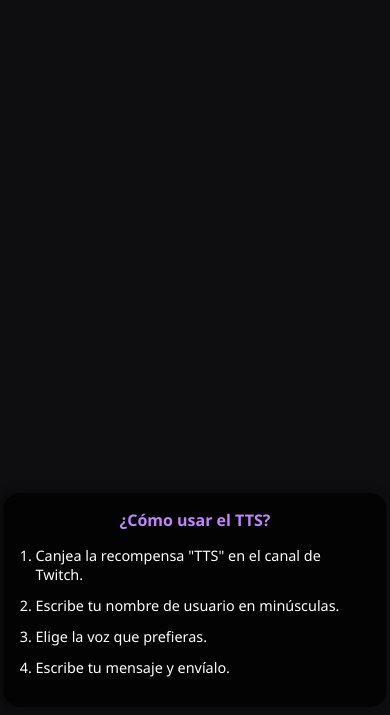
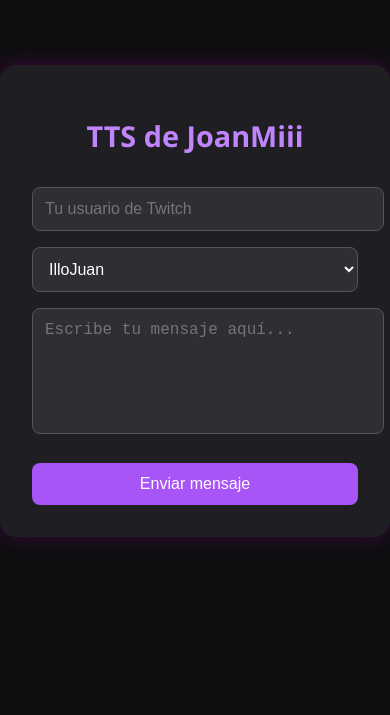
Before and after one commit to RE7URN/tts-backend-fakeyou, a website: page index.html in a window 390 px wide. Shown: the part 121-836 px from the top of the page. Drawn offline with Linux system fonts and the light colour scheme.

Commit message:
web backub

```diff
--- a/index.html
+++ b/index.html
@@ -2,164 +2,152 @@
 <html lang="es">
 <head>
   <meta charset="UTF-8" />
-  <title>Overlay TTS</title>
+  <meta name="viewport" content="width=device-width, initial-scale=1.0"/>
+  <title>TTS JoanMiii</title>
+  <link rel="icon" href="/favicon.ico" type="image/x-icon">
   <style>
     body {
       margin: 0;
       padding: 0;
-      font-family: 'Segoe UI', sans-serif;
-      overflow: hidden;
-      background: #0e0e10; /* Fondo oscuro si se abre fuera de OBS */
+      font-family: 'Segoe UI', Tahoma, Geneva, Verdana, sans-serif;
+      background-color: #0e0e10;
+      color: #fff;
+      display: flex;
+      justify-content: center;
+      align-items: center;
+      min-height: 100vh;
     }
-
-    #gifHablando {
-      position: fixed;
-      bottom: 35%;
-      left: 50%;
-      transform: translateX(-50%);
-      width: 180px;
-      display: none;
-      z-index: 2;
-    }
-
-    #mensajeOverlay {
-      position: fixed;
-      bottom: 15%;
-      left: 50%;
-      transform: translateX(-50%);
-      background: rgba(0, 0, 0, 0.6);
-      padding: 1rem 2rem;
+    .container {
+      background-color: #1f1f23;
+      padding: 2rem;
       border-radius: 1rem;
-      color: #fff;
-      font-size: 2rem;
-      white-space: pre-wrap;
-      text-align: center;
-      max-width: 80%;
-      opacity: 0;
-      transition: opacity 0.4s ease, transform 0.4s ease;
-      z-index: 1;
-      box-shadow: 0 0 12px rgba(0, 0, 0, 0.5);
-    }
-
-    #mensajeOverlay.visible {
-      opacity: 1;
-      transform: translateX(-50%) scale(1.05);
-    }
-
-    /* Guía lateral */
-    #guia {
-      position: fixed;
-      top: 10%;
-      right: 20px; /* Antes estaba en 0, ahora dejamos un pequeño margen */
-      width: 280px;
-      background-color: rgba(0, 0, 0, 0.75);
-      color: white;
-      padding: 1rem;
-      font-size: 1rem;
-      border-radius: 1rem 0 0 1rem;
-      box-shadow: -4px 0 12px rgba(0, 0, 0, 0.4);
-      z-index: 99;
-    }
-
-    #guia h2 {
-      font-size: 1.2rem;
-      margin-top: 0;
-      color: #c084fc;
+      box-shadow: 0 0 20px rgba(128, 0, 128, 0.4);
+      width: 90%;
+      max-width: 500px;
       text-align: center;
     }
-
-    #guia ol {
-      padding-left: 1.2rem;
+    h1 {
+      font-size: 1.8rem;
+      margin-bottom: 1.5rem;
+      color: #c084fc;
     }
-
-    #guia li {
-      margin-bottom: 0.75rem;
+    input, select, textarea {
+      width: 100%;
+      padding: 0.75rem;
+      margin: 0.5rem 0;
+      background-color: #2e2e33;
+      border: 1px solid #555;
+      color: #fff;
+      border-radius: 0.5rem;
+      font-size: 1rem;
     }
-
-    /* Responsive en móviles */
-    @media screen and (max-width: 768px) {
-      #guia {
-        width: 90%;
-        left: 50%;
-        right: auto;
-        transform: translateX(-50%);
-        top: auto;
-        bottom: 1rem;
-        border-radius: 1rem;
-        font-size: 0.9rem;
-      }
-
-      #guia h2 {
-        font-size: 1rem;
-      }
-
-      #guia ol {
-        padding-left: 1rem;
-      }
-
-      #mensajeOverlay {
-        font-size: 1.5rem;
-        max-width: 95%;
-      }
-
-      #gifHablando {
-        width: 140px;
-        bottom: 40%;
-      }
+    textarea {
+      resize: none;
+      height: 100px;
+    }
+    button {
+      margin-top: 1rem;
+      width: 100%;
+      padding: 0.75rem;
+      font-size: 1rem;
+      background-color: #a855f7;
+      border: none;
+      color: white;
+      border-radius: 0.5rem;
+      cursor: pointer;
+      transition: background-color 0.3s ease;
+    }
+    button:hover {
+      background-color: #9333ea;
     }
   </style>
 </head>
 <body>
-
-  <img id="gifHablando" src="https://media2.giphy.com/media/v1.Y2lkPTc5MGI3NjExNzM5dXVzaXVtMWVncXJmbWtvbmI0MjAwanZrYnVsdndzbXdiZDhqaCZlcD12MV9pbnRlcm5hbF9naWZfYnlfaWQmY3Q9cw/FMGyadaG0ZKbxi03UB/giphy.gif" alt="GIF hablando" />
-  <div id="mensajeOverlay"></div>
-
-  <div id="guia">
-    <h2>¿Cómo usar el TTS?</h2>
-    <ol>
-      <li>Canjea la recompensa "TTS" en el canal de Twitch.</li>
-      <li>Escribe tu nombre de usuario en minúsculas.</li>
-      <li>Elige la voz que prefieras.</li>
-      <li>Escribe tu mensaje y envíalo.</li>
-    </ol>
+  <div class="container">
+    <h1>TTS de JoanMiii</h1>
+    <input type="text" id="usuario" placeholder="Tu usuario de Twitch" />
+    <select id="voz">
+      <option value="EL:vqIbpHNnKXv33Ytdhbs2">IlloJuan</option>
+      <option value="EL:wA5XnqHS6bwma6dOu6kL">ElXokas</option>
+      <option value="EL:LyhzyjSU5cIDWFSXnxvx">Dheylo</option>
+      <option value="EL:LKjU9l8WPQk4DGoxLUGN">Ibai</option>
+      <option value="EL:WqhBvLV6sdvMKp6Fh7ZI">Abascal</option>
+    </select>
+    <textarea id="mensaje" placeholder="Escribe tu mensaje aquí..."></textarea>
+    <button onclick="enviar()">Enviar mensaje</button>
   </div>
 
   <script>
-    const overlayDiv = document.getElementById("mensajeOverlay");
-    const gif = document.getElementById("gifHablando");
+    const BACKEND_URL = "https://ttsfakeyou-joanmibackend-oauth.up.railway.app";
 
-    const ws = new WebSocket("wss://ttsfakeyou-joanmibackend-oauth.up.railway.app");
+    async function verificarUsuario(username) {
+      try {
+        const res = await fetch(`${BACKEND_URL}/api/allowed/${username}`);
+        const data = await res.json();
+        return data.allowed;
+      } catch (err) {
+        console.error("❌ Error en verificarUsuario:", err);
+        return false;
+      }
+    }
 
-    ws.onopen = () => {
-      console.log("🟢 Conectado al WebSocket del overlay");
-    };
+    async function consumirPermiso(username) {
+      try {
+        await fetch(`${BACKEND_URL}/api/consume/${username}`, {
+          method: "POST"
+        });
+      } catch (err) {
+        console.error("⚠️ Error al consumir permiso:", err);
+      }
+    }
 
-    ws.onmessage = async (event) => {
+    async function enviarMensaje(username, voice, message) {
       try {
-        const data = JSON.parse(event.data);
-        const { text, audioUrl } = data;
+        const endpoint = "/api/tts";
 
-        overlayDiv.textContent = text;
-        overlayDiv.classList.add("visible");
-        gif.style.display = "block";
+        const res = await fetch(`${BACKEND_URL}${endpoint}`, {
+          method: "POST",
+          headers: { "Content-Type": "application/json" },
+          body: JSON.stringify({ username, voice, message })
+        });
 
-        const audio = new Audio(audioUrl);
-        audio.volume = 1.0;
-        audio.play();
+        if (res.ok) {
+          // No se reproduce el audio en el navegador, solo se manda al overlay
+          return true;
+        } else {
+          console.error("❌ Error al generar TTS:", await res.text());
+          return false;
+        }
+      } catch (err) {
+        console.error("❌ Error en enviarMensaje:", err);
+        return false;
+      }
+    }
 
-        audio.addEventListener("ended", () => {
-          overlayDiv.classList.remove("visible");
-          gif.style.display = "none";
-          overlayDiv.textContent = "";
-        });
-      } catch (e) {
-        console.error("❌ Error procesando el mensaje del WebSocket:", e);
+    async function enviar() {
+      const username = document.getElementById("usuario").value.trim().toLowerCase();
+      const message = document.getElementById("mensaje").value;
+      const voice = document.getElementById("voz").value;
+
+      if (!username || !message) {
+        alert("Por favor, rellena todos los campos.");
+        return;
       }
-    };
 
-    ws.onerror = (error) => {
-      console.error("❌ Error WebSocket:", error);
-    };
+      const permitido = await verificarUsuario(username);
+      if (!permitido) {
+        alert("No estás autorizado. Canjea la recompensa 'TTS' primero.");
+        return;
+      }
+
+      const enviado = await enviarMensaje(username, voice, message);
+      if (enviado) {
+        alert("✅ Mensaje enviado con éxito");
+        await consumirPermiso(username);
+      } else {
+        alert("❌ Hubo un error al enviar tu mensaje");
+      }
+    }
   </script>
 </body>
 </html>
```
